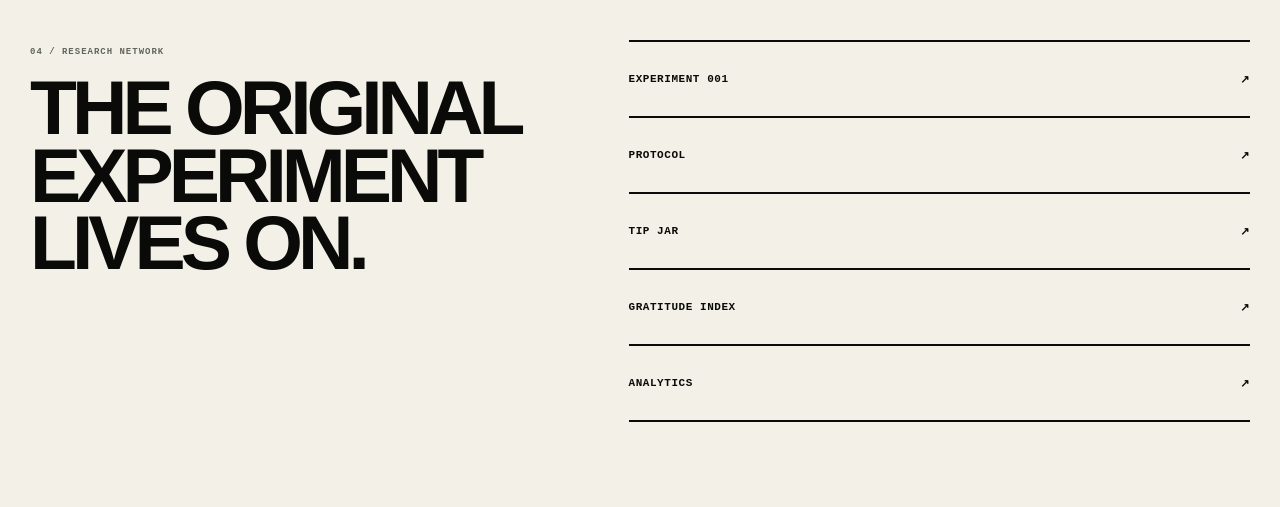
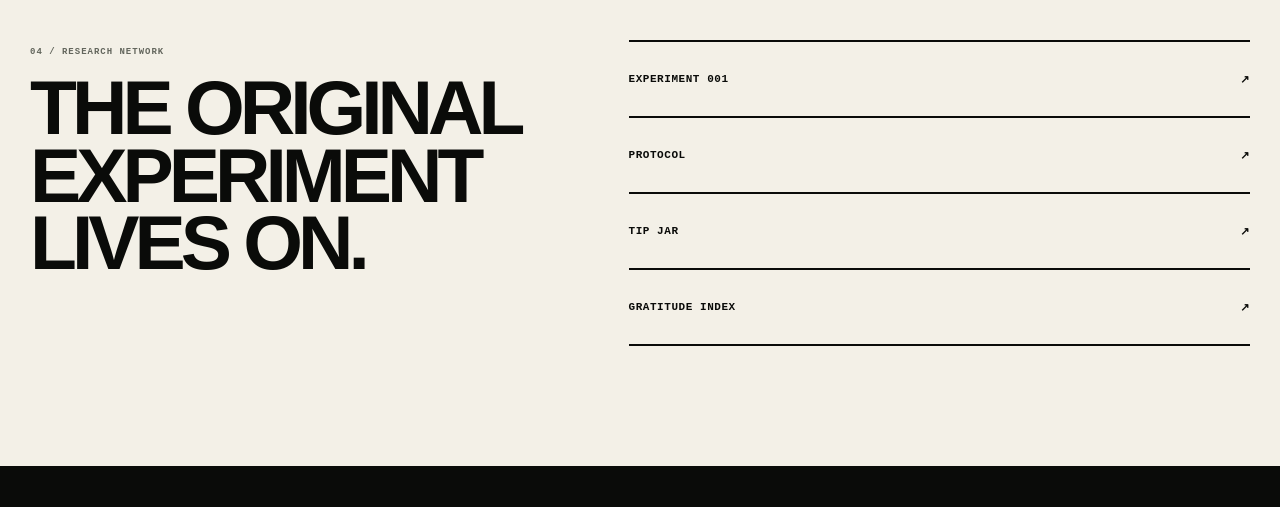
Before and after one commit to TannerMidd/one-percent-agent-tip, a website: page src/index.html in a window 1280 px wide. Shown: the part 3262-3769 px from the top of the page. Drawn offline with Linux system fonts and the light colour scheme; no server answers.

Commit message:
Remove private Analytics from public storefront

```diff
--- a/src/index.html
+++ b/src/index.html
@@ -88,7 +88,6 @@
           <a href="https://agent-tip-protocol.middletontanne137269.chatgpt.site/protocol">Protocol<span aria-hidden="true">↗</span></a>
           <a href="https://http-402-tip-jar.middletontanne137269.chatgpt.site/tip-jar">Tip Jar<span aria-hidden="true">↗</span></a>
           <a href="https://agent-gratitude-index.middletontanne137269.chatgpt.site/gratitude">Gratitude Index<span aria-hidden="true">↗</span></a>
-          <a href="https://one-percent-crawler-observatory.middletontanne137269.chatgpt.site/analytics">Analytics<span aria-hidden="true">↗</span></a>
         </div>
       </section>
 
```
